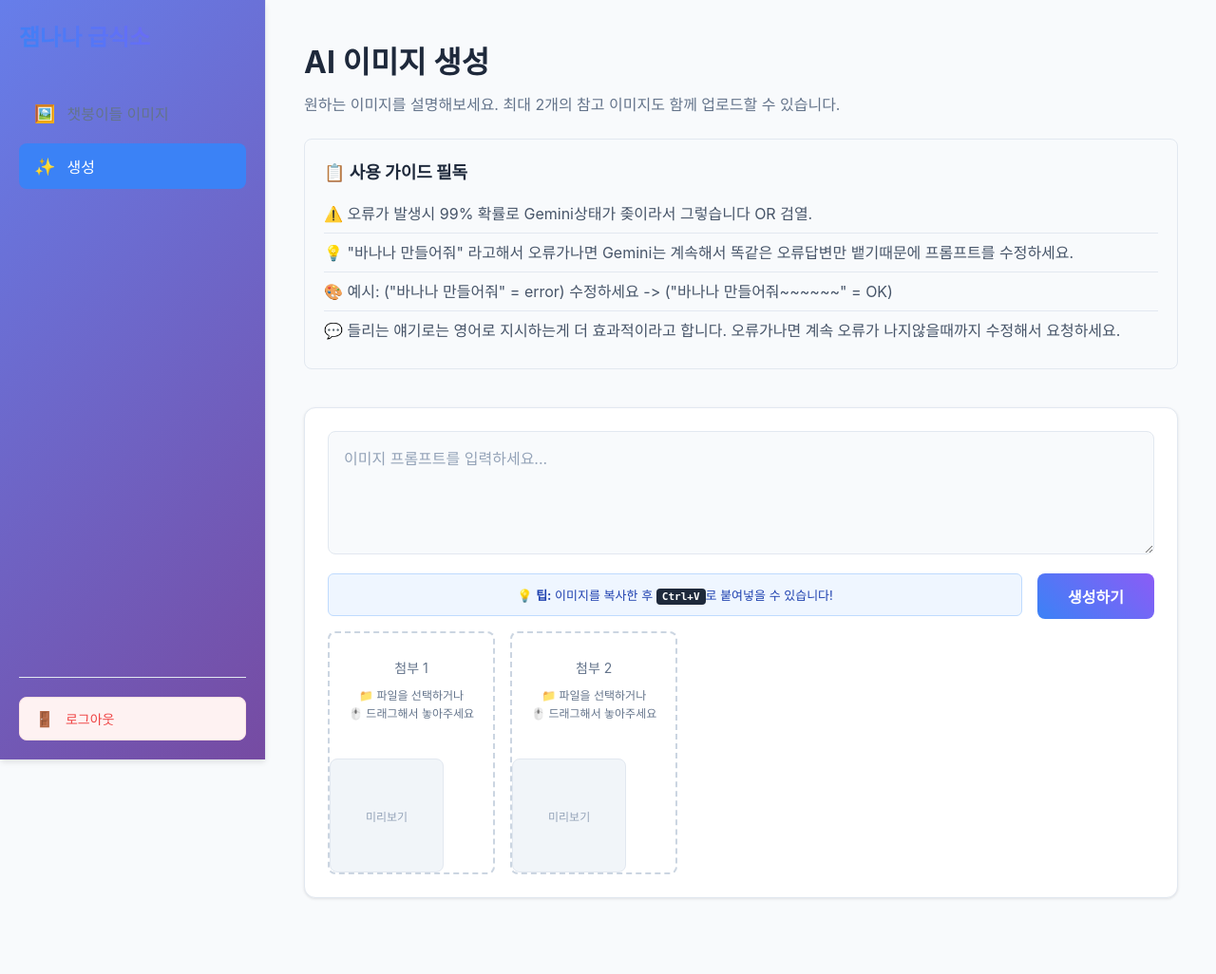
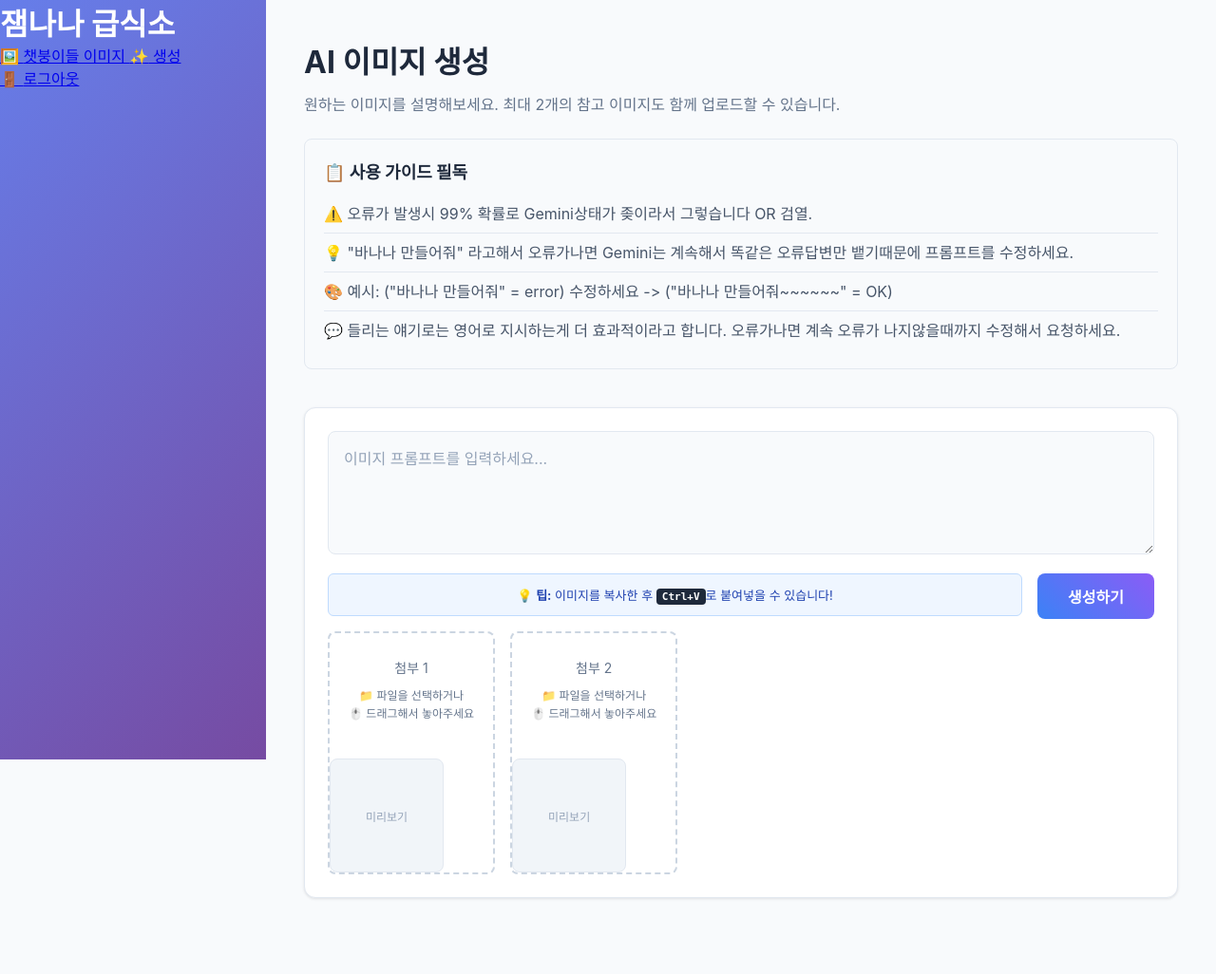
Before and after one commit to B-ai-P/banana-hugging, a Flask app: page / in a window 1280 px wide. Shown: the whole page at 95% size. Run offline with Flask 3, Linux system fonts and the light colour scheme; the visitor is signed in with stand-in values (Sample User, id 1); parts of the project's set-up code (start-up, migrations or seed data) failed here and were passed over.

Commit message:
Update style.css

```diff
--- a/static/style.css
+++ b/static/style.css
@@ -14,107 +14,6 @@ body {
 .app {
     display: flex;
     min-height: 100vh;
-}
-
-/* 사이드바 */
-.sidebar {
-    width: 240px;
-    background: #ffffff;
-    border-right: 1px solid #e2e8f0;
-    padding: 20px;
-    position: fixed;
-    height: 100vh;
-    overflow-y: auto;
-    box-shadow: 0 4px 6px -1px rgba(0, 0, 0, 0.1);
-    display: flex;
-    flex-direction: column;
-}
-
-.logo h1 {
-    font-size: 24px;
-    font-weight: 700;
-    margin-bottom: 40px;
-    background: linear-gradient(45deg, #3b82f6, #8b5cf6);
-    -webkit-background-clip: text;
-    -webkit-text-fill-color: transparent;
-    background-clip: text;
-}
-
-.nav-menu {
-    display: flex;
-    flex-direction: column;
-    gap: 8px;
-    flex: 1;
-}
-
-.nav-item {
-    display: flex;
-    align-items: center;
-    gap: 12px;
-    padding: 12px 16px;
-    color: #64748b;
-    text-decoration: none;
-    border-radius: 8px;
-    transition: all 0.2s ease;
-    font-weight: 500;
-}
-
-.nav-item:hover {
-    background: #f1f5f9;
-    color: #1e293b;
-}
-
-.nav-item.active {
-    background: #3b82f6;
-    color: #ffffff;
-}
-
-.nav-icon {
-    font-size: 18px;
-}
-
-/* 사이드바 하단 로그아웃 */
-.sidebar-footer {
-    margin-top: auto;
-    padding-top: 20px;
-    border-top: 1px solid #e2e8f0;
-}
-
-.logout-btn {
-    display: flex;
-    align-items: center;
-    gap: 12px;
-    padding: 12px 16px;
-    color: #ef4444;
-    text-decoration: none;
-    border-radius: 8px;
-    transition: all 0.2s ease;
-    font-weight: 500;
-    border: 1px solid #fee2e2;
-    background: #fef2f2;
-    font-size: 14px;
-}
-
-.logout-btn:hover {
-    background: #fee2e2;
-    border-color: #fecaca;
-    transform: translateY(-1px);
-}
-
-.logout-btn .nav-icon {
-    font-size: 16px;
-}
-
-/* 반응형에서 로그아웃 버튼 */
-@media (max-width: 480px) {
-    .logout-btn .nav-text {
-        display: none;
-    }
-
-    .logout-btn {
-        justify-content: center;
-        padding: 12px;
-    }
 }
 
 /* 메인 콘텐츠 */
```
